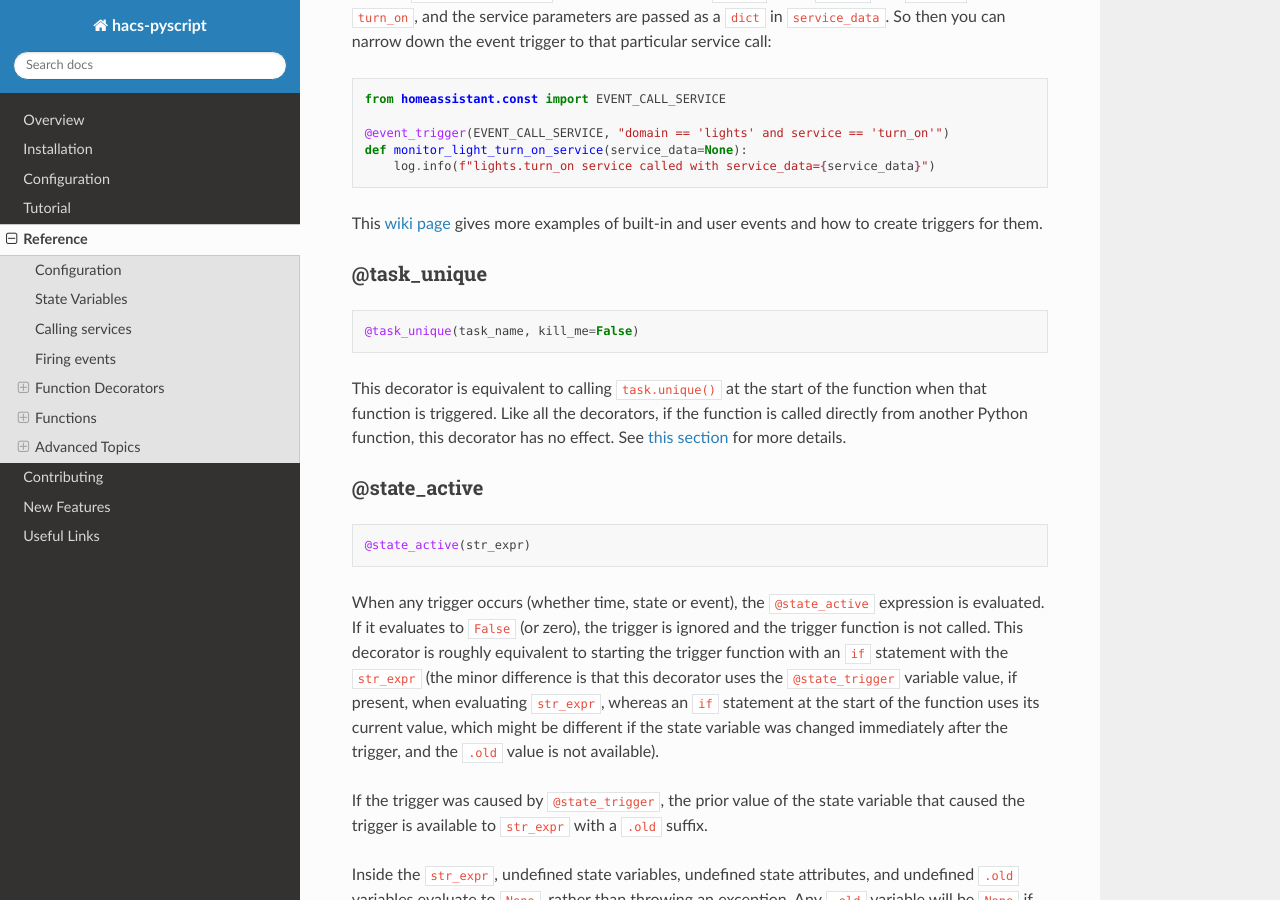
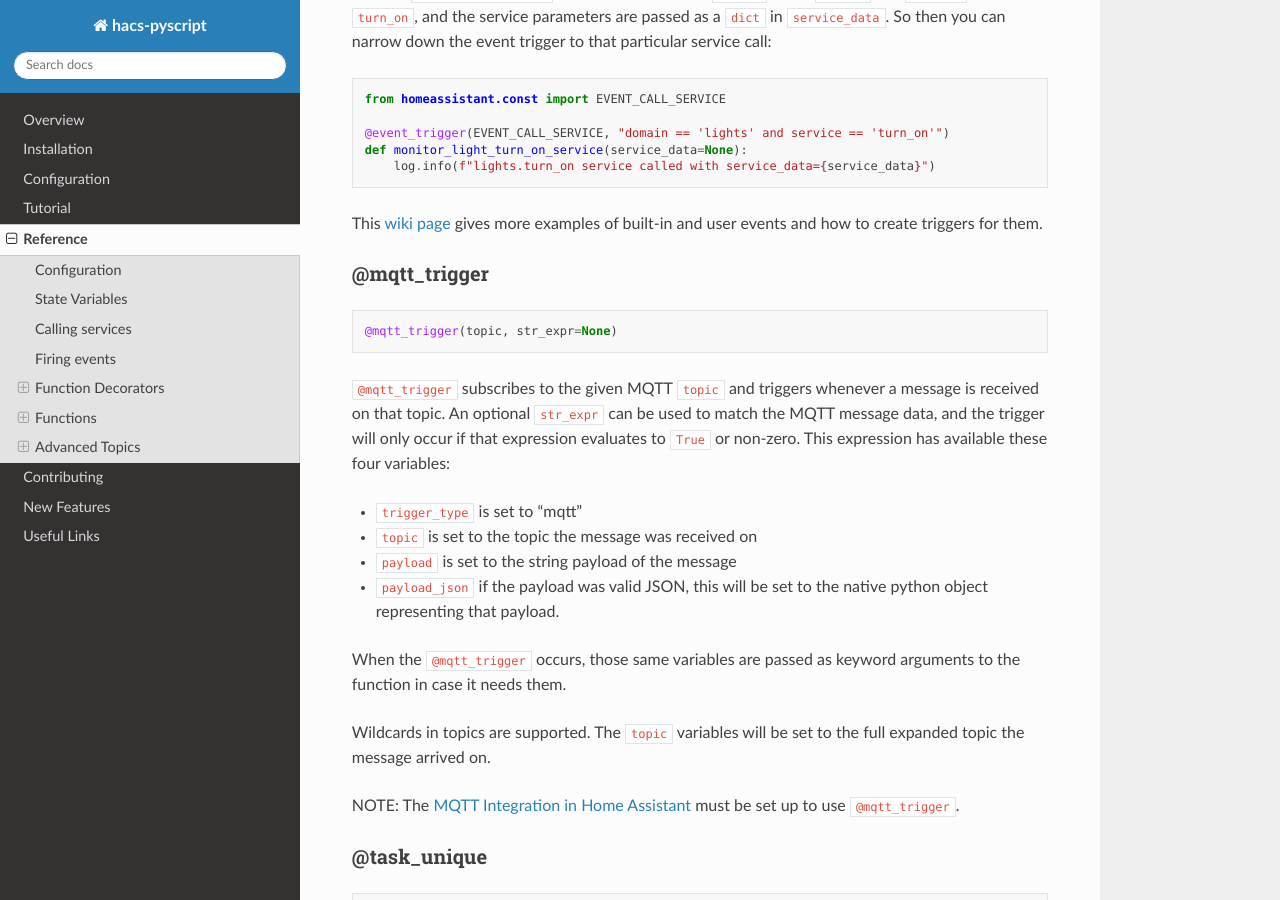
Before and after one commit to custom-components/pyscript, a Sphinx documentation site: the page built from docs/reference.rst, in a window 1280 px wide and 900 px high, scrolled down 12235 px. Built offline with Sphinx 7.4.7 and the Read the Docs theme 2.0.0, drawn with Linux system fonts in a browser that asks for light colours; some of the changed text lies outside the part shown.

Commit message:
docs for mqtt_trigger

```diff
--- a/docs/reference.rst
+++ b/docs/reference.rst
@@ -568,6 +568,33 @@ see that the ``EVENT_CALL_SERVICE`` event has parameters ``domain`` set to ``lig
 
 This `wiki page <https://github.com/custom-components/pyscript/wiki/Event-based-triggers>`__ gives
 more examples of built-in and user events and how to create triggers for them.
+
+@mqtt_trigger
+^^^^^^^^^^^^^
+
+.. code:: python
+
+    @mqtt_trigger(topic, str_expr=None)
+
+``@mqtt_trigger`` subscribes to the given MQTT ``topic`` and triggers whenever a message is received
+on that topic. An optional ``str_expr`` can be used to match the MQTT message data, and the trigger
+will only occur if that expression evaluates to ``True`` or non-zero. This expression has available
+these four variables:
+
+- ``trigger_type`` is set to “mqtt”
+- ``topic`` is set to the topic the message was received on
+- ``payload`` is set to the string payload of the message
+- ``payload_json`` if the payload was valid JSON, this will be set to the native python object
+  representing that payload.
+
+When the ``@mqtt_trigger`` occurs, those same variables are passed as keyword arguments to the
+function in case it needs them.
+
+Wildcards in topics are supported. The ``topic`` variables will be set to the full expanded topic
+the message arrived on.
+
+NOTE: The `MQTT Integration in Home Assistant <https://www.home-assistant.io/integrations/mqtt/>`__
+must be set up to use ``@mqtt_trigger``.
 
 @task_unique
 ^^^^^^^^^^^^
@@ -859,6 +886,9 @@ It takes the following keyword arguments (all are optional):
 - ``event_trigger=None`` can be set to a string or list of two strings, just like
   ``@event_trigger``. The first string is the name of the event, and the second string
   (when the setting is a two-element list) is an expression based on the event parameters.
+- ``mqtt_trigger=None`` can be set to a string or list of two strings, just like
+  ``@mqtt_trigger``. The first string is the MQTT topic, and the second string
+  (when the setting is a two-element list) is an expression based on the message variables.
 - ``timeout=None`` an overall timeout in seconds, which can be floating point.
 - ``state_check_now=True`` if set, ``task.wait_until()`` checks any ``state_trigger``
   immediately to see if it is already ``True``, and will return immediately if so. If
```
